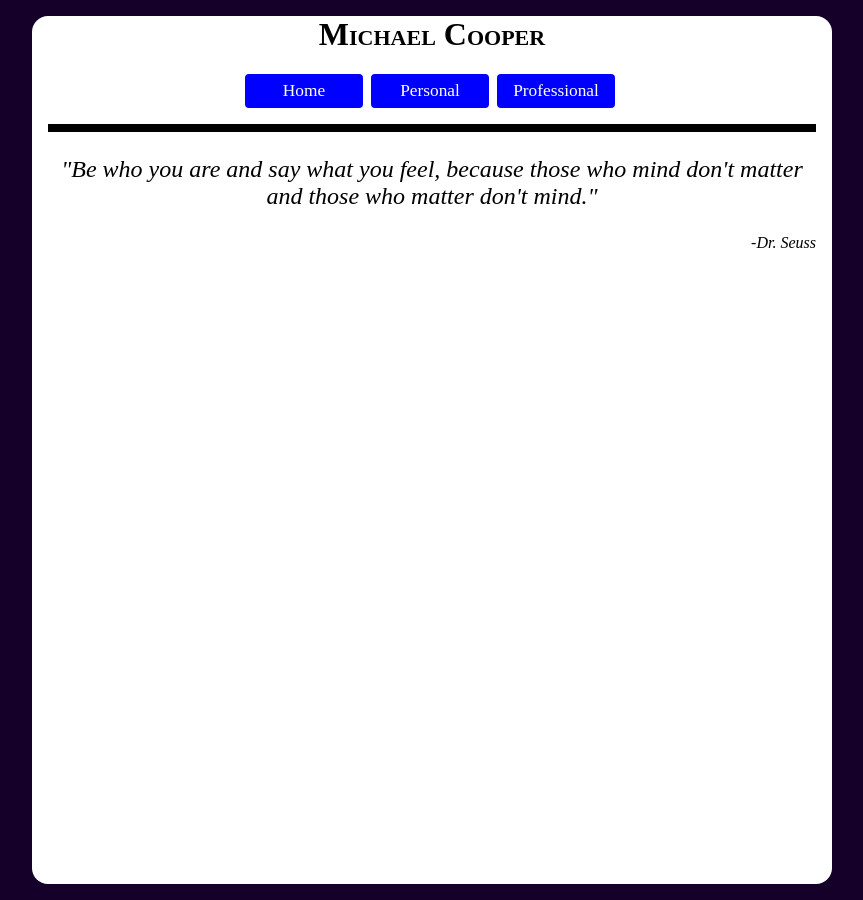
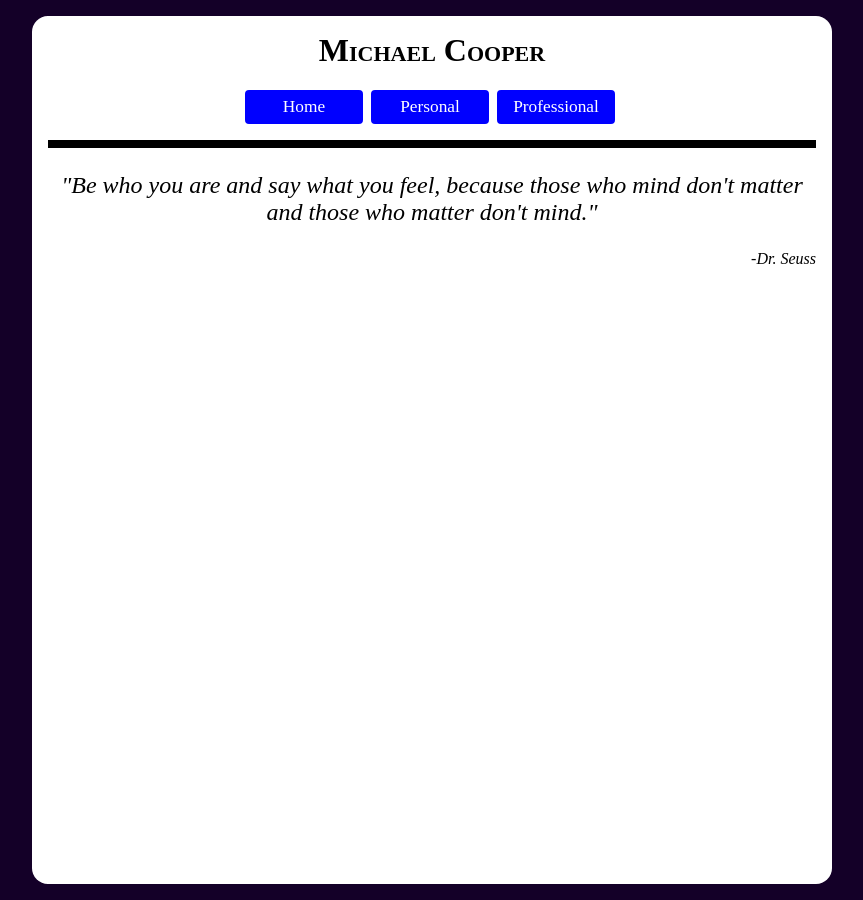
Before and after one commit to mac2rm/mac2rm.github.io, a Jekyll site: the page built from index.html, in a window 1280 px wide. Shown: the whole page, without its empty margins (208-1071 px from the left). Built offline with Jekyll 4.4.1, drawn with Linux system fonts in a browser that asks for light colours; some web fonts are replaced.

Commit message:
Minor adjustments

```diff
--- a/_layouts/default.html
+++ b/_layouts/default.html
@@ -8,7 +8,7 @@
 </head>
   <body>
     <div class="centerthis" >
-	<h1>Michael Cooper</h1>
+	<h1 class="nameattop">Michael Cooper</h1>
 
 	<ul class="tabs" >
 		<li><a href="/">Home</a></li>
--- a/style.css
+++ b/style.css
@@ -17,6 +17,11 @@ body
 	background-size: 70%;
 	background-repeat: no-repeat;
 	*/
+}
+
+.nameattop
+{
+	padding-top: 0.5em;
 }
 
 .openingquote
```
